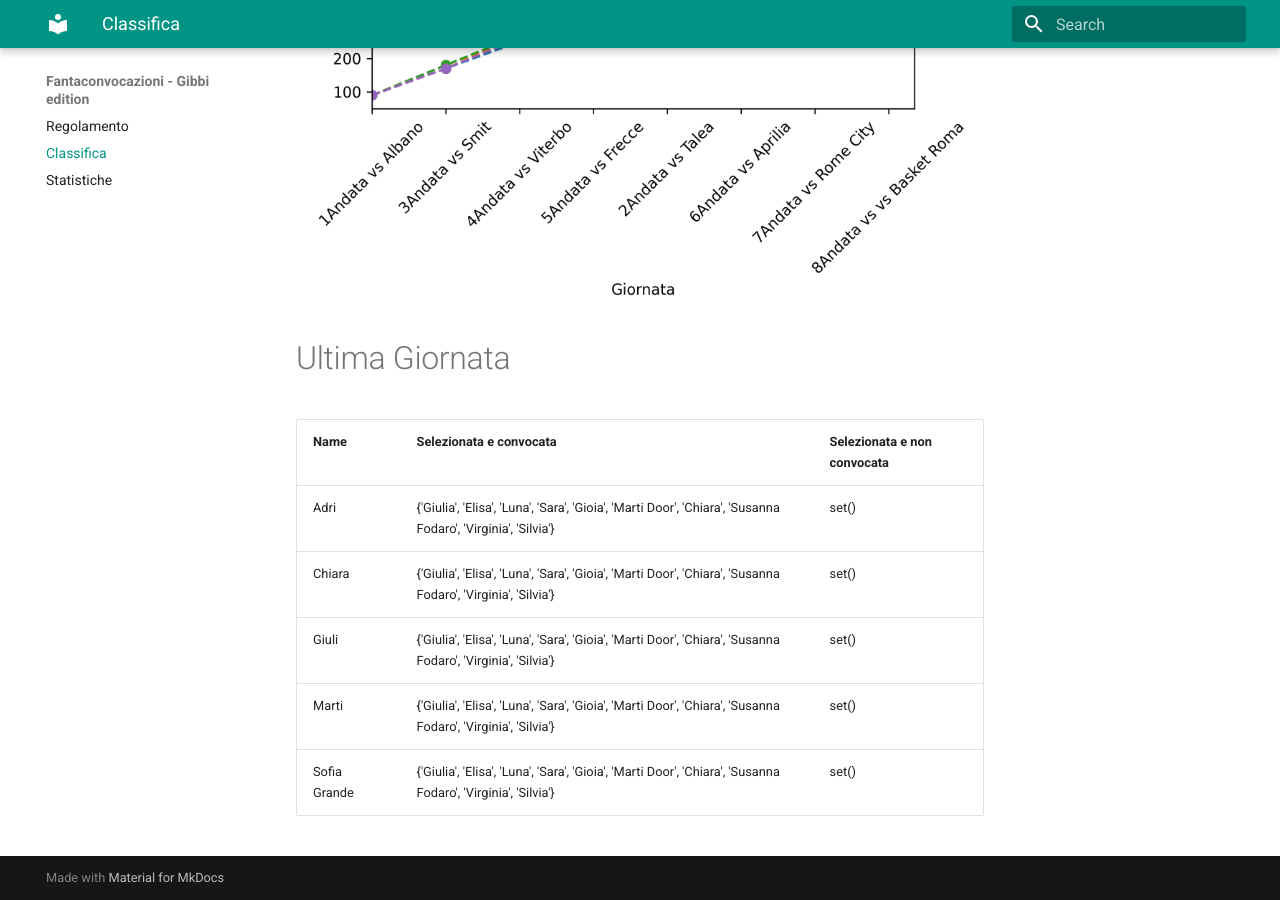
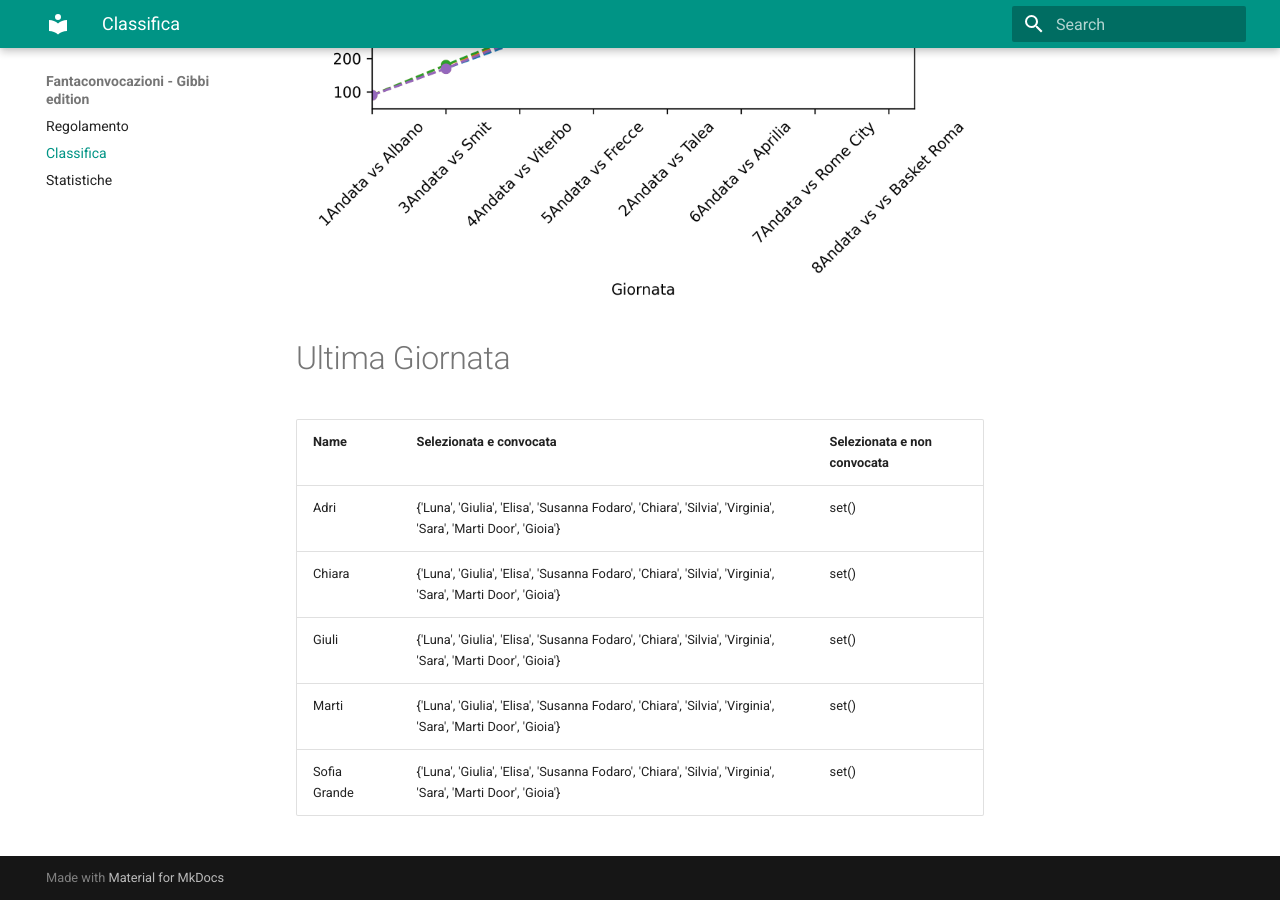
Before and after one commit to martinig94/fantagibbi, an MkDocs documentation site: the page built from docs/Classifica.md, in a window 1280 px wide and 900 px high, scrolled down 810 px. Built offline with MkDocs 1.6.1 and Material for MkDocs 9.7.7, drawn with Linux system fonts in a browser that asks for light colours.

Commit message:
Auto-update from main.py

```diff
--- a/docs/Classifica.md
+++ b/docs/Classifica.md
@@ -18,9 +18,9 @@
 <!-- START_TABLE CORRECT -->
 | Name         | Selezionata e convocata                                                                                      | Selezionata e non convocata   |
 |:-------------|:-------------------------------------------------------------------------------------------------------------|:------------------------------|
-| Adri         | {'Giulia', 'Elisa', 'Luna', 'Sara', 'Gioia', 'Marti Door', 'Chiara', 'Susanna Fodaro', 'Virginia', 'Silvia'} | set()                         |
-| Chiara       | {'Giulia', 'Elisa', 'Luna', 'Sara', 'Gioia', 'Marti Door', 'Chiara', 'Susanna Fodaro', 'Virginia', 'Silvia'} | set()                         |
-| Giuli        | {'Giulia', 'Elisa', 'Luna', 'Sara', 'Gioia', 'Marti Door', 'Chiara', 'Susanna Fodaro', 'Virginia', 'Silvia'} | set()                         |
-| Marti        | {'Giulia', 'Elisa', 'Luna', 'Sara', 'Gioia', 'Marti Door', 'Chiara', 'Susanna Fodaro', 'Virginia', 'Silvia'} | set()                         |
-| Sofia Grande | {'Giulia', 'Elisa', 'Luna', 'Sara', 'Gioia', 'Marti Door', 'Chiara', 'Susanna Fodaro', 'Virginia', 'Silvia'} | set()                         |
+| Adri         | {'Luna', 'Giulia', 'Elisa', 'Susanna Fodaro', 'Chiara', 'Silvia', 'Virginia', 'Sara', 'Marti Door', 'Gioia'} | set()                         |
+| Chiara       | {'Luna', 'Giulia', 'Elisa', 'Susanna Fodaro', 'Chiara', 'Silvia', 'Virginia', 'Sara', 'Marti Door', 'Gioia'} | set()                         |
+| Giuli        | {'Luna', 'Giulia', 'Elisa', 'Susanna Fodaro', 'Chiara', 'Silvia', 'Virginia', 'Sara', 'Marti Door', 'Gioia'} | set()                         |
+| Marti        | {'Luna', 'Giulia', 'Elisa', 'Susanna Fodaro', 'Chiara', 'Silvia', 'Virginia', 'Sara', 'Marti Door', 'Gioia'} | set()                         |
+| Sofia Grande | {'Luna', 'Giulia', 'Elisa', 'Susanna Fodaro', 'Chiara', 'Silvia', 'Virginia', 'Sara', 'Marti Door', 'Gioia'} | set()                         |
 <!-- END_TABLE CORRECT -->
```
